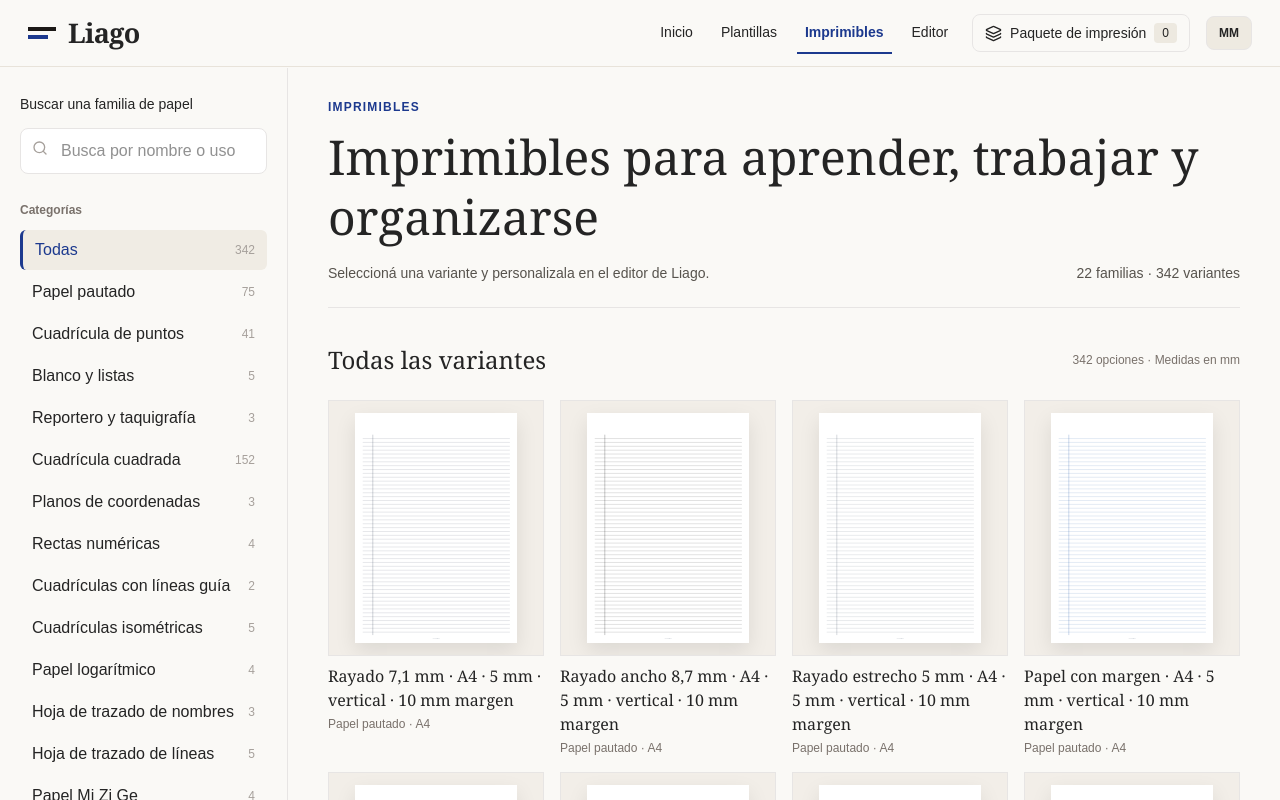
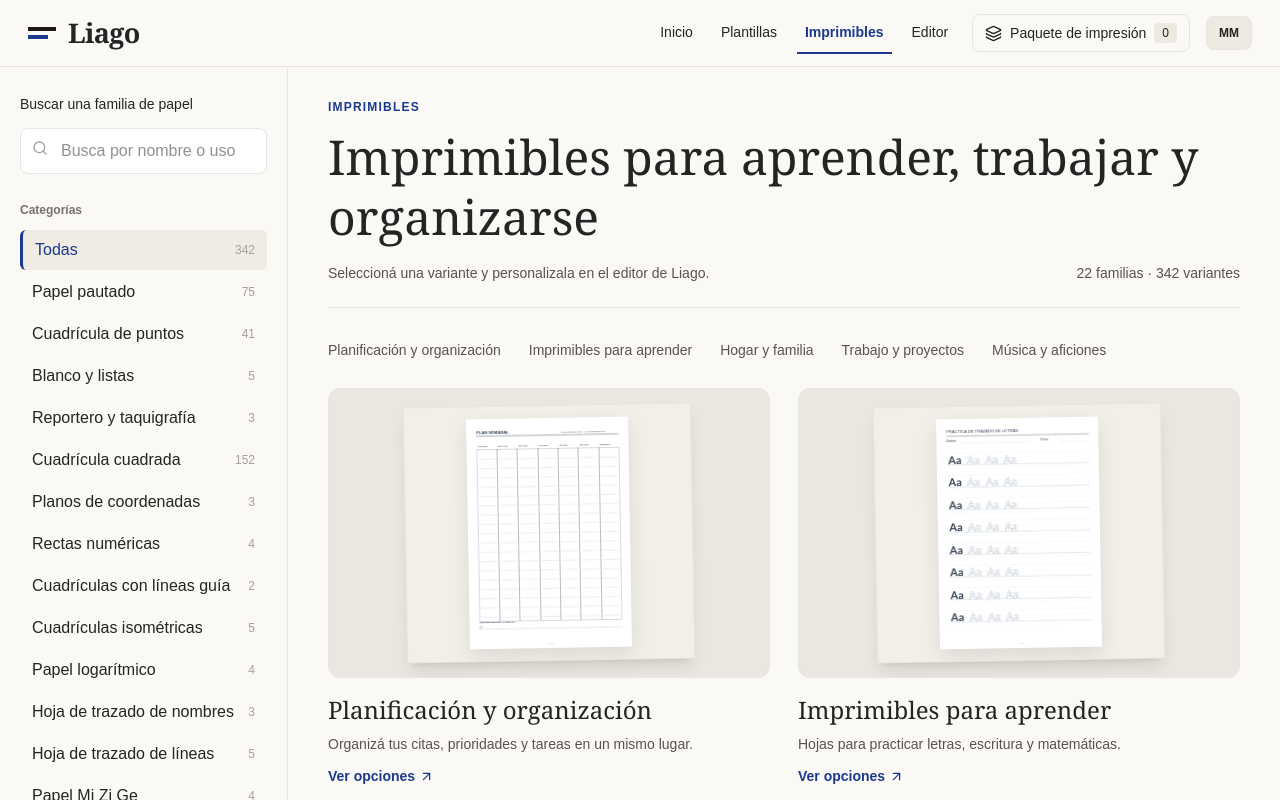
Before and after one commit to soto-cmd/liago, a Next.js app: page /plantillas/imprimibles in a window 1280 px wide. Shown: the top 800 px of the page. Built offline with nearby package versions, Linux system fonts and the light colour scheme.

Commit message:
ux: portada de imprimibles organizada por temas con tarjetas visuales

```diff
--- a/app/plantillas/catalogo-client.tsx
+++ b/app/plantillas/catalogo-client.tsx
@@ -1,6 +1,6 @@
 "use client";
 import Link from "next/link";
-import {useMemo,useState} from "react";
+import {useEffect,useMemo,useState} from "react";
 import {Search,ChevronLeft,ChevronRight,ArrowUpRight} from "lucide-react";
 import PlantillasNav from "./nav";
 import {entries,initial,svgFor} from "./estudio";
@@ -26,6 +26,14 @@ export default function CatalogoClient({mode}:{mode:Mode}){
  const [category,setCategory]=useState("Todas");
  const [page,setPage]=useState(0);
  const [rowOffset,setRowOffset]=useState<Record<string,number>>({});
+ useEffect(()=>{const q=new URLSearchParams(window.location.search);const item=q.get("categoria");if(item&&variantFamilies.some(f=>f.name===item))setCategory(item)},[]);
+ const curated=[
+  {title:"Planificación y organización",body:"Organizá tus citas, prioridades y tareas en un mismo lugar.",template:"plan-semanal",family:"Papel pautado"},
+  {title:"Imprimibles para aprender",body:"Hojas para practicar letras, escritura y matemáticas.",template:"letter-tracing-worksheet",family:"Hoja de trazado de nombres"},
+  {title:"Hogar y familia",body:"Listas, tareas y registros que simplifican el día a día.",template:"tareas-ninos",family:"Tabla de tareas para niños"},
+  {title:"Trabajo y proyectos",body:"Presupuestos, seguimientos, hojas técnicas y notas.",template:"presupuesto",family:"Hoja de presupuesto"},
+  {title:"Música y aficiones",body:"Pentagramas, tablaturas y hojas de composición.",template:"pentagrama",family:"Papel pautado manuscrito"}
+ ];
  const perPage=24;
  const groups=Array.from(new Set(entries.map(e=>e.group)));
  const visibleTemplates=entries.filter(e=>(category==="Todas"||category===e.group)&&(`${e.name} ${e.group}`.toLowerCase().includes(search.toLowerCase())));
@@ -50,6 +58,15 @@ export default function CatalogoClient({mode}:{mode:Mode}){
  <h1 className="mt-3 font-serif text-3xl leading-tight sm:text-5xl">{mode==="plantillas"?"Plantillas de papel imprimibles gratis":"Imprimibles para aprender, trabajar y organizarse"}</h1>
  <div className="mt-4 flex flex-wrap items-center justify-between gap-3 text-sm text-stone-600"><p>{mode==="plantillas"?"Elegí una estructura y después el tamaño, las medidas y la orientación.":"Seleccioná una variante y personalizala en el editor de Liago."}</p><span>{mode==="plantillas"?`${entries.length} plantillas editables · ${variantTotal} variantes`:`${variantFamilies.length} familias · ${variantTotal} variantes`}</span></div>
  </div>
+ {mode==="imprimibles"&&category==="Todas"&&!search&&<section className="border-b border-stone-200 py-8">
+ <nav aria-label="Secciones de imprimibles" className="mb-7 flex flex-wrap gap-x-7 gap-y-2 text-sm text-stone-600">{curated.map(group=><a href={"#"+group.title.replaceAll(" ","-")} key={group.title} className="hover:text-blue-900">{group.title}</a>)}</nav>
+ <div className="grid gap-7 md:grid-cols-2">{curated.map(group=><article id={group.title.replaceAll(" ","-")} key={group.title} className="min-w-0">
+ <Link href={`/plantillas?template=${group.template}`} className="block overflow-hidden rounded-xl border border-stone-200 bg-[#eae7e0] p-4 transition hover:border-blue-900">
+ <div className="mx-auto max-w-72 -rotate-1 bg-white shadow-lg"><Preview template={group.template}/></div>
+ </Link>
+ <h2 className="mt-4 font-serif text-2xl">{group.title}</h2><p className="mt-2 text-sm text-stone-600">{group.body}</p>
+ <Link href={`/plantillas/imprimibles?categoria=${encodeURIComponent(group.family)}`} className="mt-3 inline-flex items-center gap-1 text-sm font-semibold text-blue-900">Ver opciones <ArrowUpRight size={15}/></Link>
+ </article>)}</div></section>}
  {mode==="plantillas"?
  <div className="space-y-12 py-9">
  {groups.filter(group=>category==="Todas"||category===group).map(group=>{
```
